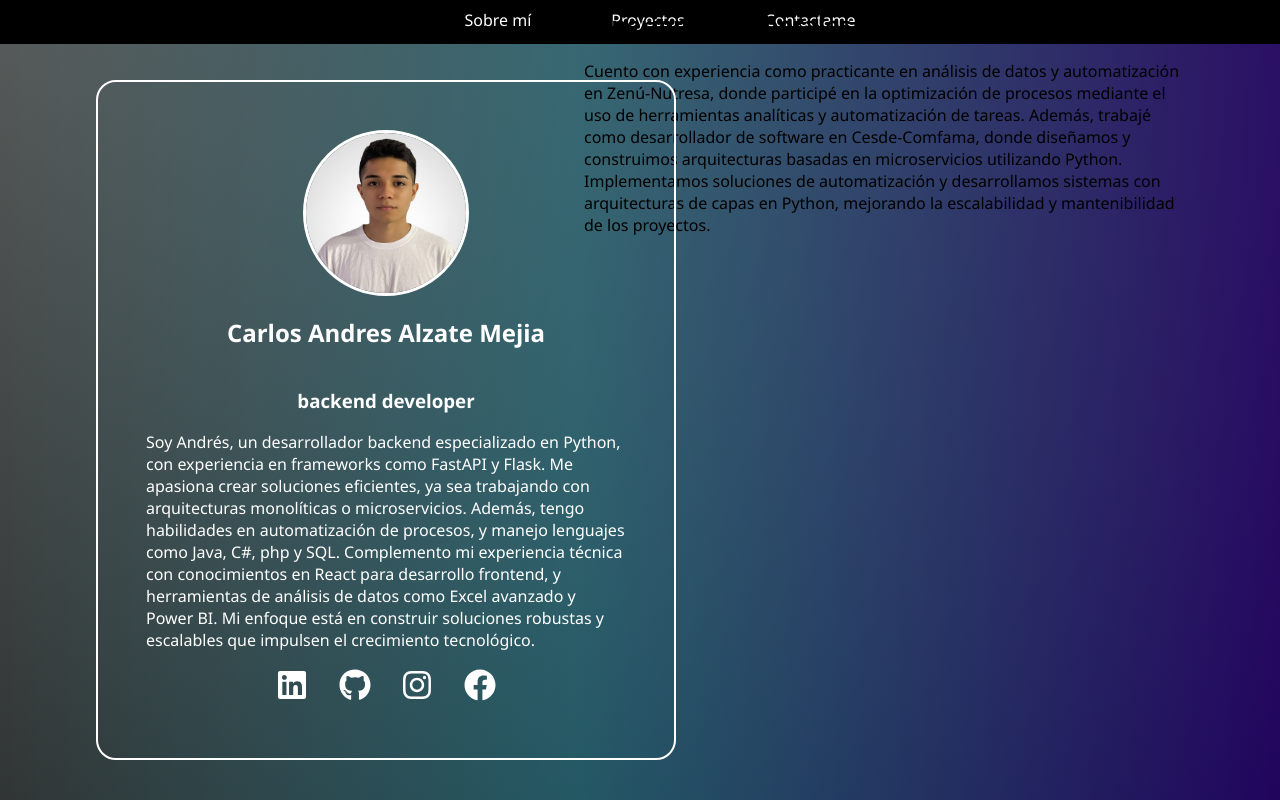
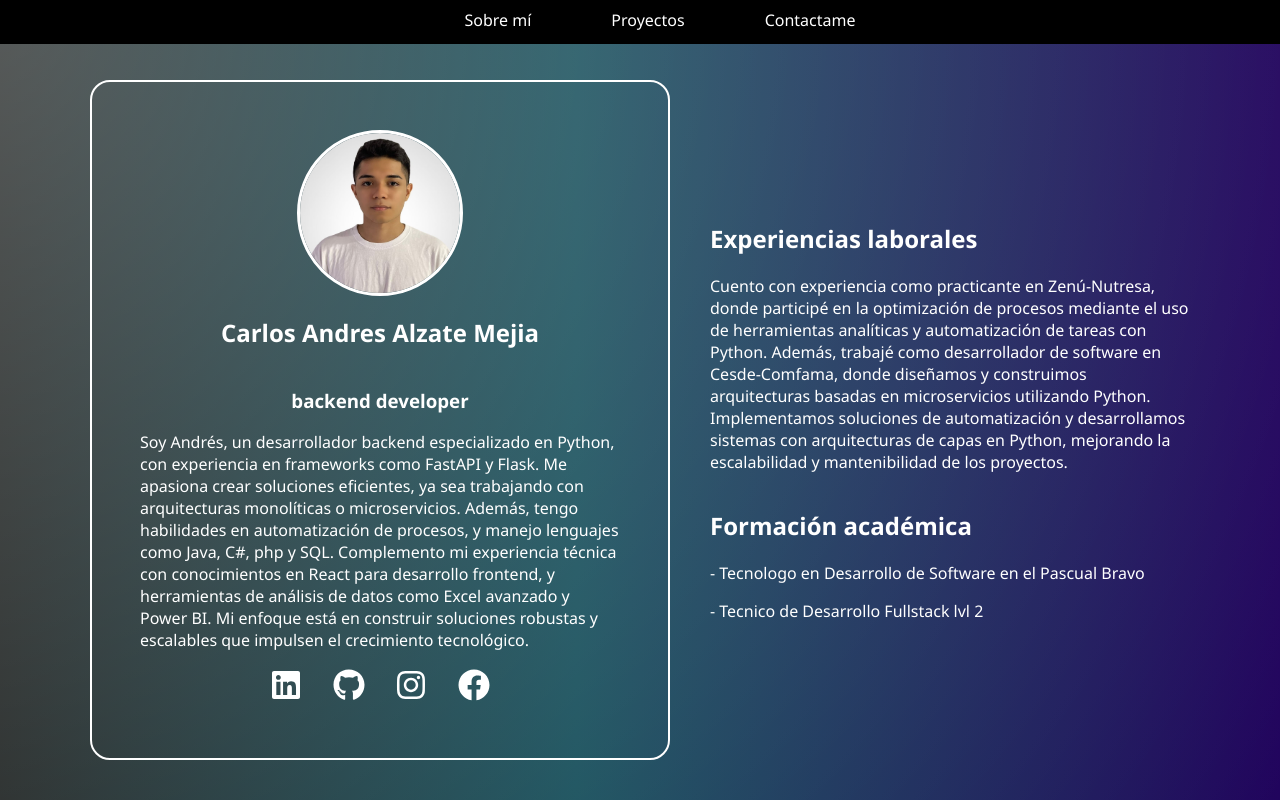
Before and after one commit to CarlosAlzate2003/Portafolio, a React (Vite) app: page / in a window 1280 px wide. Built offline with nearby package versions, Linux system fonts and the light colour scheme.

Commit message:
feat(global): paga 'Home' finished

```diff
--- a/src/App.jsx
+++ b/src/App.jsx
@@ -25,8 +25,8 @@ function App() {
           }}
         >
           <Navbar />
-          <Feed />
           <div className="page-flex">
+            <Feed />
             <Routes>
               <Route path="/" element={<Home />} />
               <Route path="/proyectos" element={<Projects />} />
--- a/src/components/Feed.jsx
+++ b/src/components/Feed.jsx
@@ -1,8 +1,6 @@
 import foto from '../assets/foto.jpeg'
 import '../css/components/Feed.css'
 import { FaLinkedin, FaGithub, FaInstagram, FaFacebook } from 'react-icons/fa'
-// import instagram from '../assets/icons/instagram.svg'
-// import instagram from '../assets/icons/instagram.svg'
 
 const Feed = () => {
   return (
--- a/src/components/Navbar.jsx
+++ b/src/components/Navbar.jsx
@@ -4,14 +4,14 @@ import '../css/components/Navbar.css'
 const Navbar = () => {
   return (
     <nav>
-      <ul>
-        <li>
+      <ul className="Navbar-ul">
+        <li className="Navbar-li">
           <Link to="/">Sobre mí</Link>
         </li>
-        <li>
+        <li className="Navbar-li">
           <Link to="/proyectos">Proyectos</Link>
         </li>
-        <li>
+        <li className="Navbar-li">
           <Link to="/contacto">Contactame</Link>
         </li>
       </ul>
--- a/src/css/App.css
+++ b/src/css/App.css
@@ -14,9 +14,8 @@ html, body {
 }
 
 .page-flex{
-    position: fixed;
-    top: 5rem;
-    right: 6rem;
-    width: 40rem;
-    height: 100vh;
+    display: flex;
+    align-items: center;
+    justify-content: center;
+    margin-top: 5rem;
 }
--- a/src/css/components/Feed.css
+++ b/src/css/components/Feed.css
@@ -7,10 +7,6 @@ body{
     flex-direction: column;
     align-items: center;
     padding: 3rem;
-    position: fixed;
-    z-index: 10000;
-    top: 5rem;
-    left: 6rem;
     color: white;
     border: 2px solid;
     border-radius: 20px;
--- a/src/css/components/Navbar.css
+++ b/src/css/components/Navbar.css
@@ -10,7 +10,7 @@ nav{
     height: 4rem;
 }
 
-ul{
+.Navbar-ul{
     display: flex;
     height: 3rem;
     align-items: center;
@@ -19,13 +19,13 @@ ul{
     list-style: none;
 }
 
-li a{
+.Navbar-li a{
     text-decoration: none;
     font-family: 'Segoe UI', Tahoma, Geneva, Verdana, sans-serif;
     color: white;
 }
 
-li a:hover{
-    color: rgba(76,70,170,1);
+.Navbar-li a:hover{
+    color: gray;
     transition: 0.2s;
 }
--- a/src/css/pages/Home.css
+++ b/src/css/pages/Home.css
@@ -1,3 +1,14 @@
 body{
     margin: 0;
+    color: white;
 }
+
+li p{
+    width: 30rem;
+}
+
+.Home-ul{
+    display: flex;
+    flex-direction: column;
+    list-style: none;
+}
--- a/src/pages/Home.jsx
+++ b/src/pages/Home.jsx
@@ -1,20 +1,31 @@
+import '../css/pages/Home.css'
+
 const Home = () => {
   return (
     <div className="container-home">
-      <ul>
+      <ul className="Home-ul">
         <li>
           <h2>Experiencias laborales</h2>
           <p>
-            Cuento con experiencia como practicante en análisis de datos y
-            automatización en Zenú-Nutresa, donde participé en la optimización
-            de procesos mediante el uso de herramientas analíticas y
-            automatización de tareas. Además, trabajé como desarrollador de
-            software en Cesde-Comfama, donde diseñamos y construimos
-            arquitecturas basadas en microservicios utilizando Python.
-            Implementamos soluciones de automatización y desarrollamos sistemas
-            con arquitecturas de capas en Python, mejorando la escalabilidad y
-            mantenibilidad de los proyectos.
+            Cuento con experiencia como practicante en Zenú-Nutresa, donde
+            participé en la optimización de procesos mediante el uso de
+            herramientas analíticas y automatización de tareas con Python.
+            Además, trabajé como desarrollador de software en Cesde-Comfama,
+            donde diseñamos y construimos arquitecturas basadas en
+            microservicios utilizando Python. Implementamos soluciones de
+            automatización y desarrollamos sistemas con arquitecturas de capas
+            en Python, mejorando la escalabilidad y mantenibilidad de los
+            proyectos.
           </p>
+        </li>
+        <li>
+          <h2>Formación académica</h2>
+          <li>
+            <p>- Tecnologo en Desarrollo de Software en el Pascual Bravo</p>
+          </li>
+          <li>
+            <p>- Tecnico de Desarrollo Fullstack lvl 2</p>
+          </li>
         </li>
       </ul>
     </div>
```
